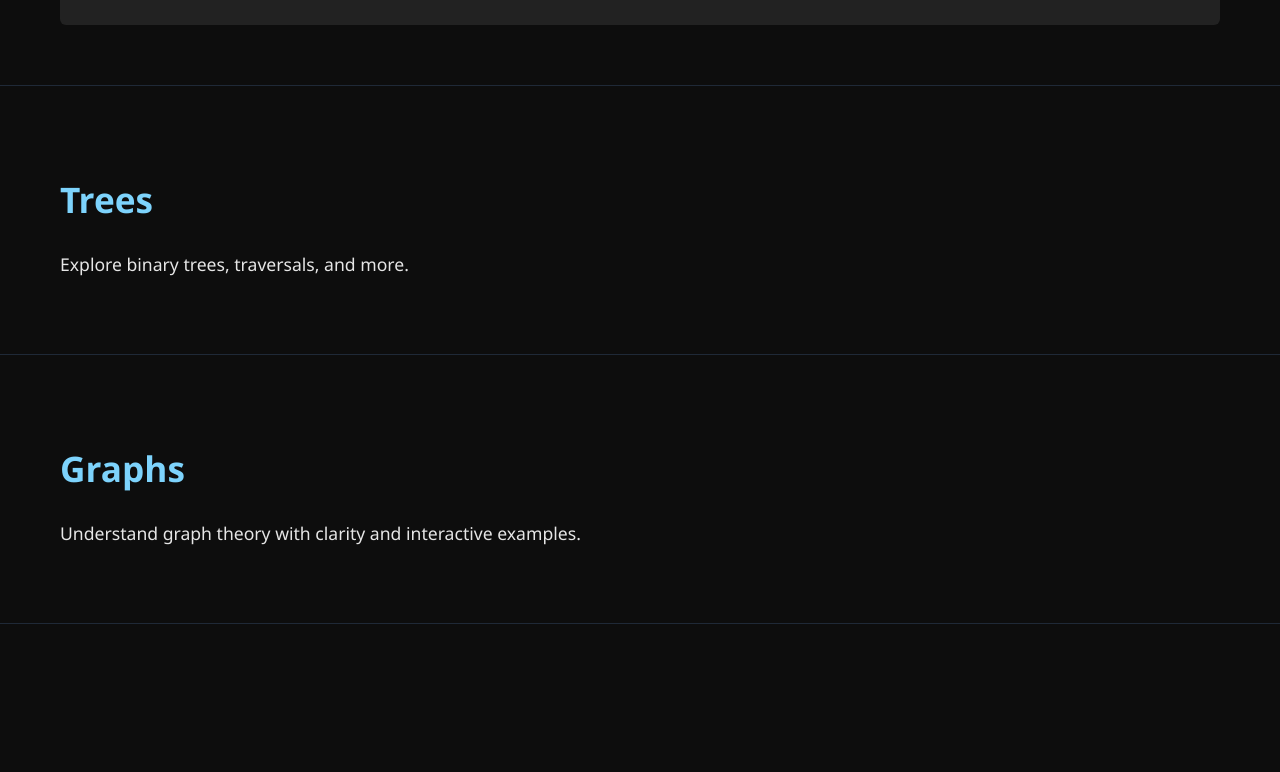
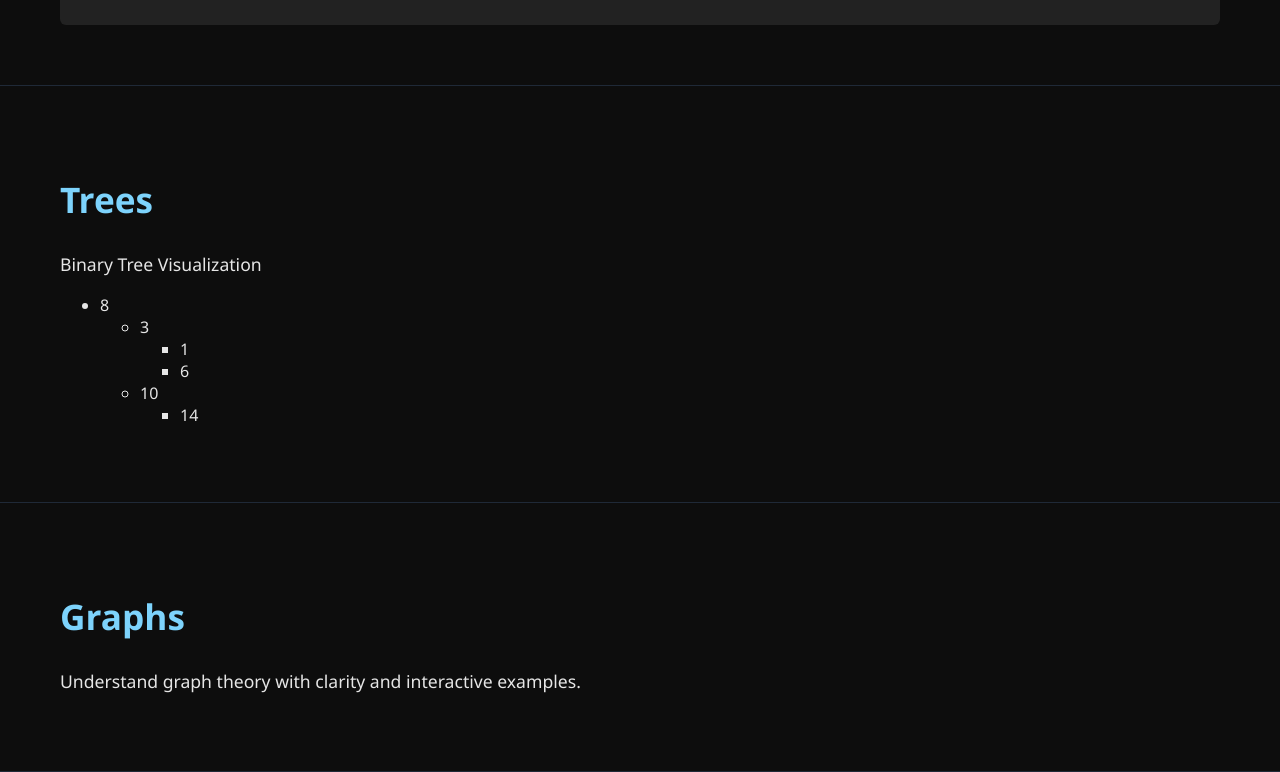
Before and after one commit to mileswan921212-blip/ds-museum, a plain HTML site: page index.html in a window 1280 px wide. Shown: the part 3583-4355 px from the top of the page. Before the commit the page ends 4207 px from the top, so only its background shows below. Drawn offline with Linux system fonts and the light colour scheme.

Commit message:
Update index.html

```diff
--- a/index.html
+++ b/index.html
@@ -181,10 +181,34 @@ function renderLinkedList() {
 </section>
 
 
-    <section class="section" id="trees">
-        <h2>Trees</h2>
-        <p>Explore binary trees, traversals, and more.</p>
-    </section>
+   <section class="section" id="trees">
+    <h2>Trees</h2>
+    <p>Binary Tree Visualization</p>
+
+    <div class="tree">
+        <ul>
+            <li>
+                <span class="node">8</span>
+                <ul>
+                    <li>
+                        <span class="node">3</span>
+                        <ul>
+                            <li><span class="node">1</span></li>
+                            <li><span class="node">6</span></li>
+                        </ul>
+                    </li>
+                    <li>
+                        <span class="node">10</span>
+                        <ul>
+                            <li><span class="node">14</span></li>
+                        </ul>
+                    </li>
+                </ul>
+            </li>
+        </ul>
+    </div>
+</section>
+
 
     <section class="section" id="graphs">
         <h2>Graphs</h2>
```
